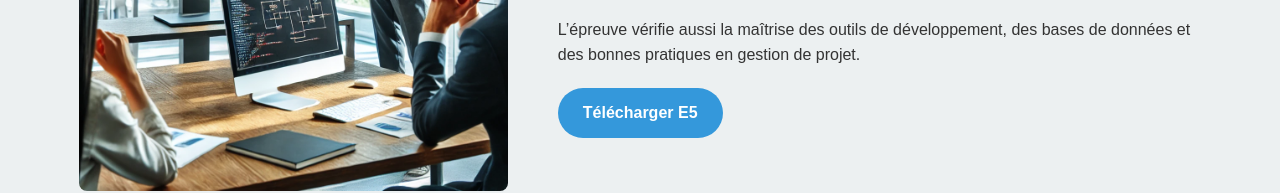
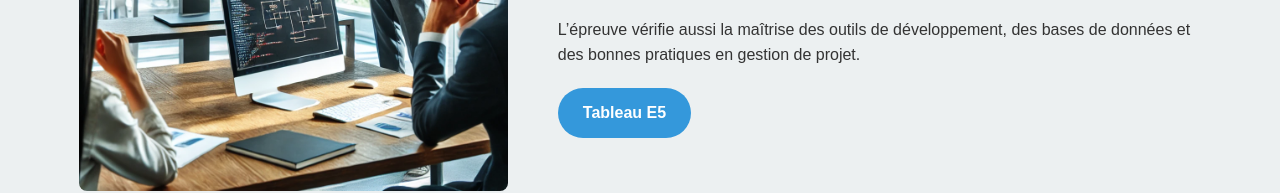
Before and after one commit to Abdullah-Asci/Abdullah-Asci, a plain HTML site: page index.html in a window 1280 px wide. Shown: the part 3091-3284 px from the top of the page. Drawn offline with nearby package versions, Linux system fonts and the light colour scheme.

Commit message:
modif E5

```diff
--- a/index.html
+++ b/index.html
@@ -146,7 +146,7 @@
                     <h3>En quoi consiste l'épreuve ?</h3>
                     <p>Dans l'<strong>épreuve E5</strong>, elle repose sur un oral de 40 minutes, durant lequel le candidat présente deux projets développés en entreprise ou en formation. Le jury analyse la démarche de conception, le respect des besoins clients, la qualité du code et la documentation.</p>
                     <p>L’épreuve vérifie aussi la maîtrise des outils de développement, des bases de données et des bonnes pratiques en gestion de projet.</p>
-                    <a href="pdf/E5-Tableau ASCI Abdullah.pdf" class="btn btn-primary">Télécharger E5</a>
+                    <a href="pdf/E5-Tableau ASCI Abdullah.pdf" class="btn btn-primary">Tableau E5</a>
                 </div>
             </div>
         </div>
```
